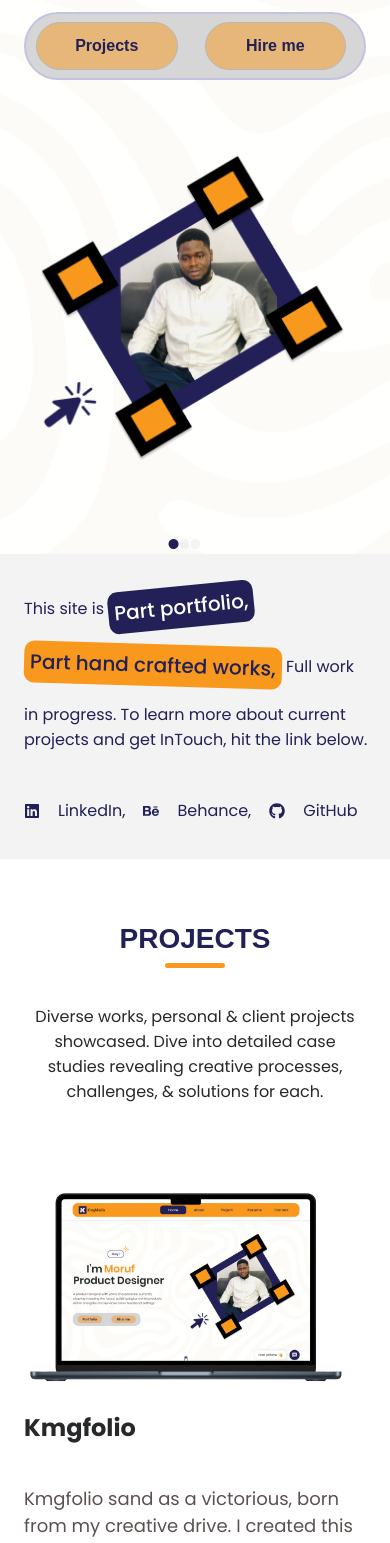
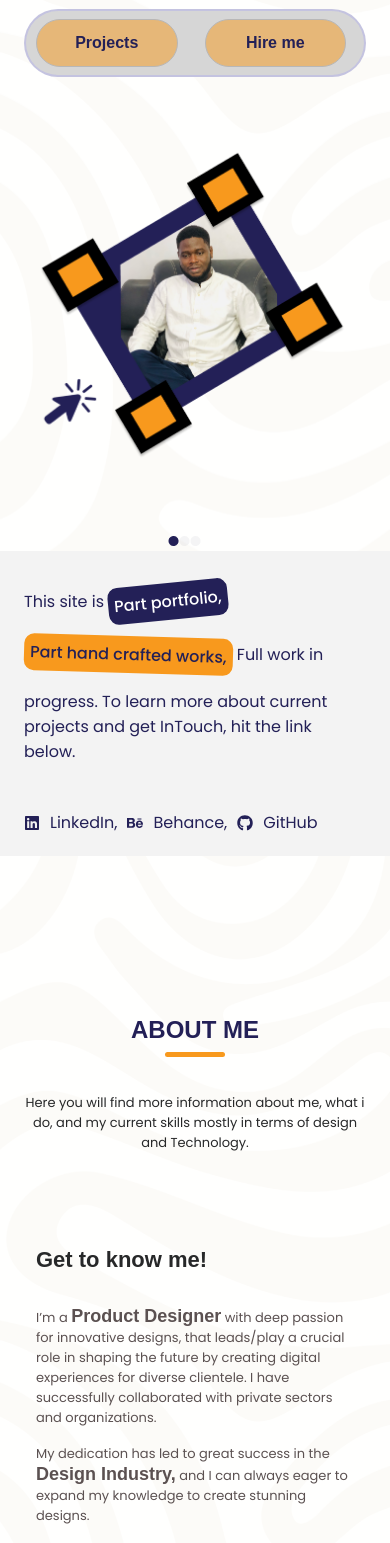
Before and after one commit to kmgmedia/build-cv-with-react-js-app, a React (Create React App) app: page / in a window 390 px wide. Shown: the part 432-1975 px from the top of the page. Built offline with nearby package versions, Linux system fonts and the light colour scheme.

Commit message:
Checking out

```diff
--- a/src/Components/About/About.jsx
+++ b/src/Components/About/About.jsx
@@ -117,7 +117,7 @@ const About = () => {
         </div>
 
 
-        <div className="row about-1">
+        {/* <div className="row about-1">
         <div class="col-sm-12 col-md-12 col-lg-1"></div>
         <div class="col-sm-12 col-md-12 col-lg-10">
             <div class="row">
@@ -130,9 +130,9 @@ const About = () => {
             </div>
         </div>
         <div class="col-sm-12 col-md-12 col-lg-1"></div>
-        </div>
+        </div> */}
 
-        <div className="row pt-5">
+        {/* <div className="row pt-5">
         <div class="col-sm-12 col-md-12 col-lg-2"></div>
         <div class="col-sm-12 col-md-12 col-lg-10">
             <div class="row">
@@ -166,10 +166,10 @@ const About = () => {
             </div>
         </div>
         <div class="col-sm-12 col-md-12 col-lg-2"></div>
-        </div>
+        </div> */}
 
 
-        <div className="row">
+        {/* <div className="row">
         <div class="col-sm-12 col-md-12 col-lg-2"></div>
         <div class="col-sm-12 col-md-12 col-lg-10">
             <div class="row">
@@ -202,9 +202,9 @@ const About = () => {
             </div>
         </div>
         <div class="col-sm-12 col-md-12 col-lg-2"></div>
-        </div>
+        </div> */}
 
-        <div className="row">
+        {/* <div className="row">
         <div class="col-sm-12 col-md-12 col-lg-2"></div>
         <div class="col-sm-12 col-md-12 col-lg-10">
             <div class="row">
@@ -241,9 +241,9 @@ const About = () => {
             </div>
         </div>
         <div class="col-sm-12 col-md-12 col-lg-2"></div>
-        </div>
+        </div> */}
 
-        <div className="row">
+        {/* <div className="row">
         <div class="col-sm-12 col-md-12 col-lg-2"></div>
         <div class="col-sm-12 col-md-12 col-lg-10">
             <div class="row gbengus12">
@@ -327,7 +327,7 @@ const About = () => {
         <div class="col-sm-12 col-md-12 col-lg-2"></div>
         </div>
 
-        </div>
+        </div> */}
 
         </>
     )
--- a/src/Components/About/about.scss
+++ b/src/Components/About/about.scss
@@ -212,71 +212,75 @@ line-height: normal;
     padding-top: 1rem;
 }
 
-// @media screen and (max-width: 645px) {
+@media screen and (max-width: 645px) {
 
-//     .get-to-know-me h5 {
-//         font-size: 22px;
-//     }
+    .get-to-know-me h5 {
+        font-size: 22px;
+    }
 
-//     .aboutme h4, .experience h4 {
-//         font-size: 28px;
-//     }
+    .aboutme h4, .experience h4 {
+        font-size: 24px;
+    }
 
-//     .aboutme p br {
-//         display: none;
-//     }
+    .aboutme p br {
+        display: none;
+    }
 
-//     .aboutme p {
-//         font-size: 14px;
-//     }
+    .aboutme p {
+        font-size: 13px;
+    }
 
-//     .get-to-know-me p br {
-//         display: none;
-//     }
+    .get-to-know-me p br {
+        display: none;
+    }
 
-//     .get-to-know-me p {
-//         font-size: 14px;
-//     }
+    .get-to-know-me p {
+        font-size: 13px;
+    }
 
-//     .skills-list {
-//         display: grid;
-//     }
+    .skills-list {
+        display: grid;
+    }
 
-//     .conta-1 {
-//         margin-bottom: 1rem;
-//         width: 160px;
-//     }
+    .skills-list {
+        font-size: 13px;
+    }
 
-//     .idclngname p br {
-//         display: none;
-//     }
+    .conta-1 {
+        margin-bottom: 2rem;
+        width: 140px;
+    }
 
-//     .Year-of-work p br {
-//         display: none;
-//     }
+    .idclngname p br {
+        display: none;
+    }
 
-//     .idclngname p {
-//         font-size: 14px;
-//     }
+    .Year-of-work p br {
+        display: none;
+    }
 
-//     .Year-of-work p {
-//         font-size: 14px;
-//     }
+    .idclngname p {
+        font-size: 14px;
+    }
 
-//     .Year-of-work h5 {
-//         font-size: 20px;
-//     }
+    .Year-of-work p {
+        font-size: 14px;
+    }
 
-//     .Experience {
-//         margin-left:  0rem;
-//         width: 0rem;
-//     }
+    .Year-of-work h5 {
+        font-size: 20px;
+    }
 
-//     .idclngname h4 {
-//         font-size: 25px;
-//     }
+    .Experience {
+        margin-left:  0rem;
+        width: 0rem;
+    }
+
+    .idclngname h4 {
+        font-size: 25px;
+    }
 
 
 
 
-// }
+}
--- a/src/Components/Display.jsx
+++ b/src/Components/Display.jsx
@@ -23,7 +23,7 @@ import Footer from './Footer/Footer';
         <div>
             <Navbar/>
             <Hero/>
-            <Projects/>
+            {/* <Projects/> */}
             {/* <Form/> */}
             {/* <Kmgfoliobigpage/> */}
             {/* <Nexcentfoliobigpage/> */}
@@ -31,7 +31,7 @@ import Footer from './Footer/Footer';
             {/* <Smarthomefolio/> */}
             {/* <Bycfolio/> */}
             {/* <Pethomefolio/> */}
-            {/* <About/> */}
+            <About/>
             <Footer/>
 
         </div>
--- a/src/Components/Landingpage/hero.scss
+++ b/src/Components/Landingpage/hero.scss
@@ -203,7 +203,7 @@ margin-bottom: 1rem;
     }
 
     .hero-text h1 {
-        font-size: 34px;
+        font-size: 33px;
         font-weight: 800;
     }
 
@@ -245,8 +245,12 @@ margin-bottom: 1rem;
 
     .hero-image-text {
         font-size: 16px;
-        width: 348px;
+        width: 340px;
         padding-top: 2rem;
+    }
+
+    .icons-all p {
+        gap: 10px
     }
 
     .boldpart-2 {
@@ -254,7 +258,7 @@ margin-bottom: 1rem;
     }
 
     .boldpart-1, .boldpart-2 {
-        font-size: 20px;
+        font-size: 16px;
     }
 
     .all-ellipse {
```
